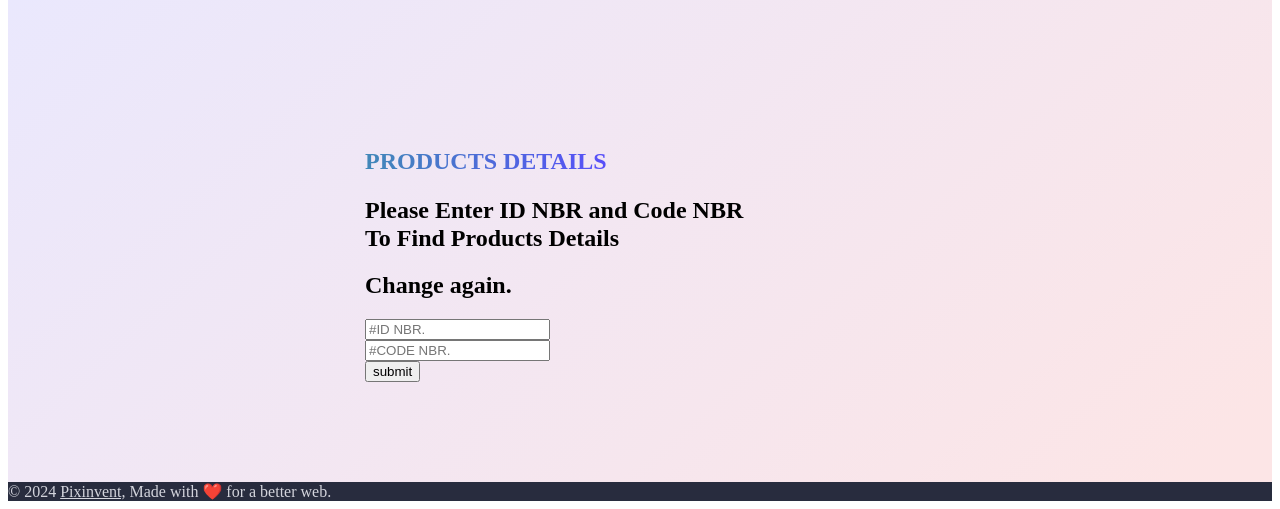
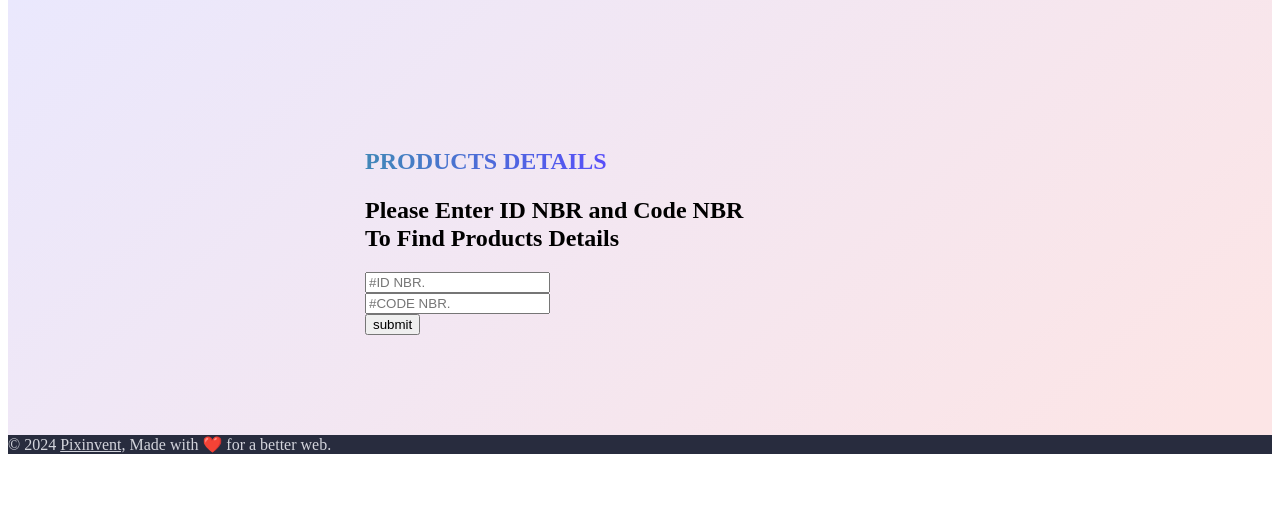
Before and after one commit to veasnarin/Soun_tek, a PHP site: page / in a window 1280 px wide. Shown: the part 297-806 px from the top of the page. After the commit the page ends 751 px from the top, so only its background shows below. Run offline with PHP 8.4, Linux system fonts and the light colour scheme.

Commit message:
change to origin

```diff
--- a/index.php
+++ b/index.php
@@ -119,9 +119,6 @@ $db = new Database();
             <div class="card">
               <div class="card-body">
                 <form action="index.php" method="POST">
-                  <div class="row">
-                    <h1>Change again.</h1>
-                  </div>
                   <div class="row g-3">
                     <div class="col-md-6">
                       <input type="text" class="form-control" name="id_nbr" value="<?= isset($_POST['id_nbr']) ? $_POST['id_nbr'] : '' ?>" id="contact-form-fullname" placeholder="#ID NBR." required />
```
